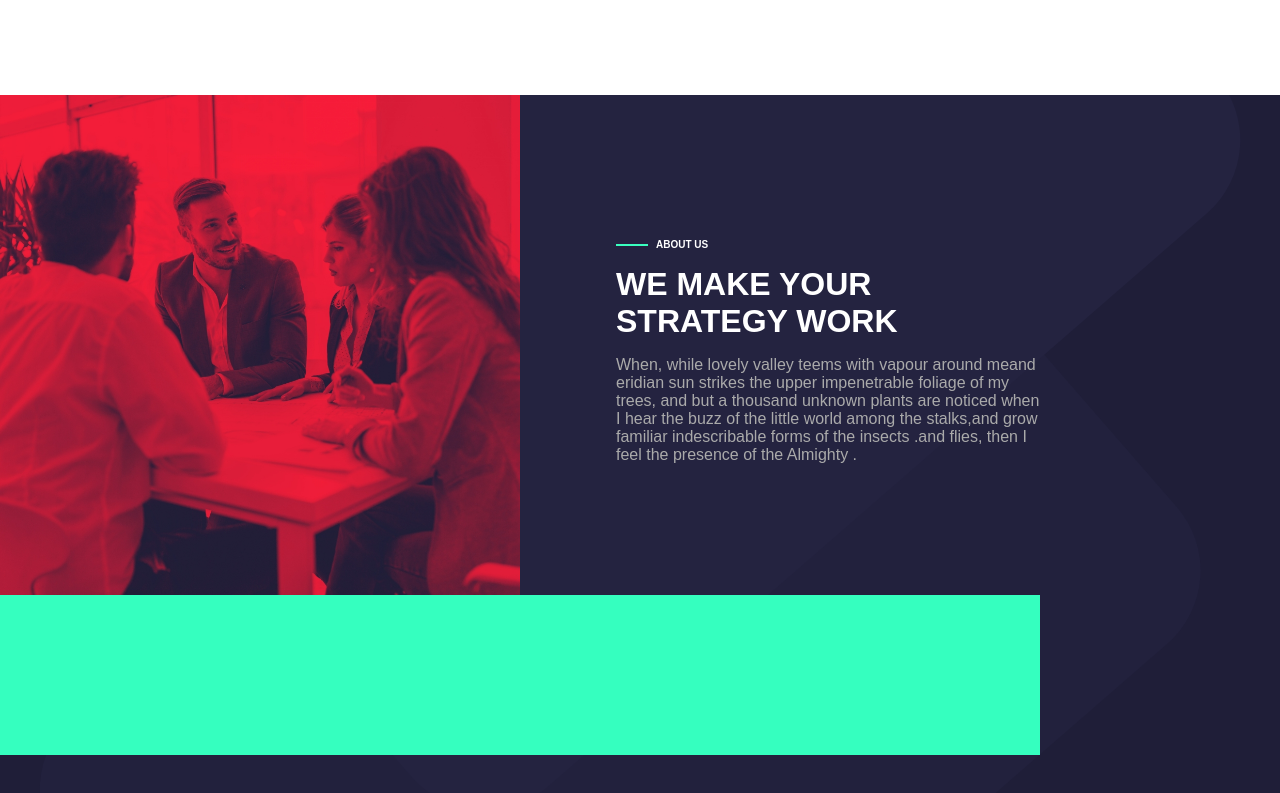
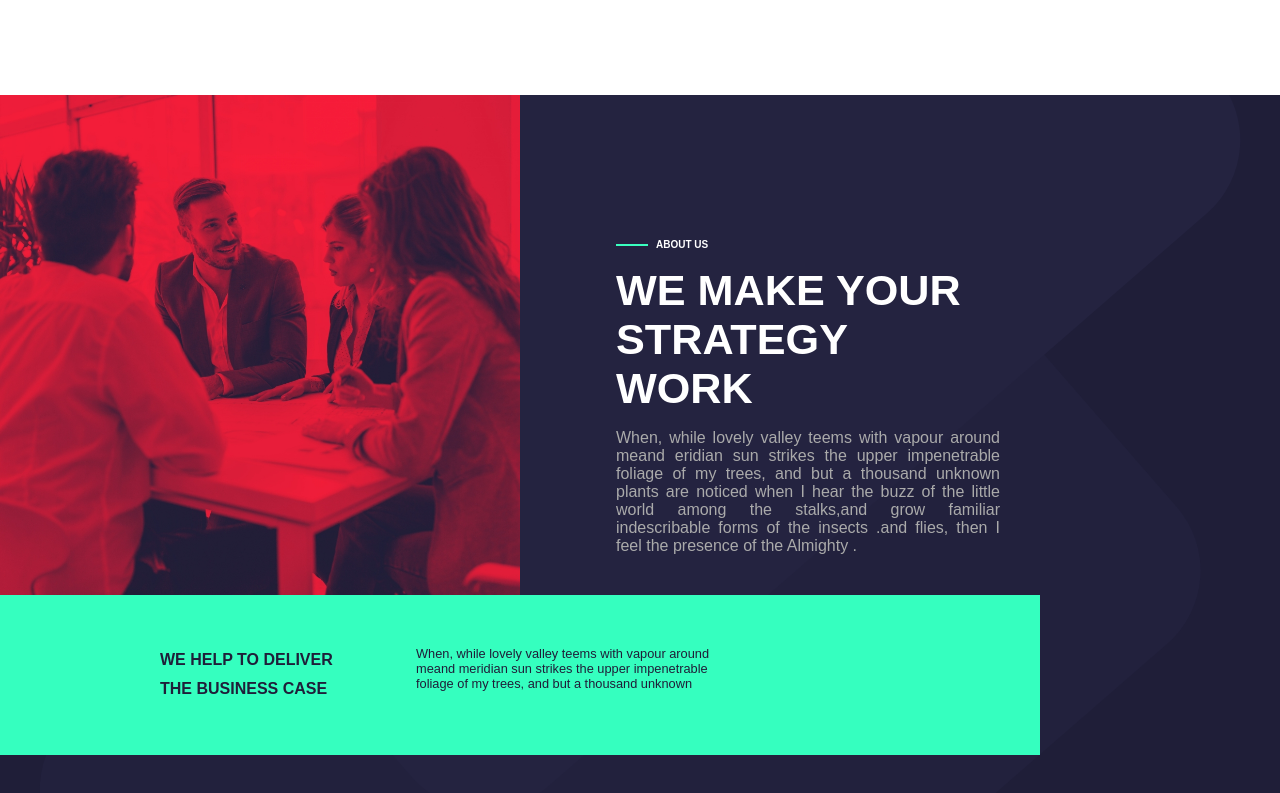
Before and after one commit to SharyMirko/proj-html-vuejs, a Vue app: page / in a window 1280 px wide. Shown: the part 1201-1994 px from the top of the page. Built offline with nearby package versions, Linux system fonts and the light colour scheme; a web font is replaced by a local one.

Commit message:
setto il testo

```diff
--- a/src/components/AboutPh.vue
+++ b/src/components/AboutPh.vue
@@ -19,7 +19,20 @@
         </p>
       </div>
     </div>
-    <div class="nonso"></div>
+    <div class="nonso">
+      <div class="text">
+        <div class="text-left">
+          <h6>WE HELP TO DELIVER THE BUSINESS CASE</h6>
+        </div>
+        <div class="text-right">
+          <p>
+            When, while lovely valley teems with vapour around meand meridian
+            sun strikes the upper impenetrable foliage of my trees, and but a
+            thousand unknown
+          </p>
+        </div>
+      </div>
+    </div>
   </div>
 </template>
 
@@ -66,21 +79,47 @@ export default {
     }
   }
   .slogan {
-    width: 20rem;
+    width: 25rem;
     padding: 1rem;
     h5 {
-      font-size: 2rem;
+      font-size: 2.7rem;
     }
   }
   .slogan-text {
+    width: 25rem;
     padding: 0 0 0 1rem;
     font-weight: 200;
     color: #aaa;
+    text-align: justify;
   }
 }
 .nonso {
   width: 100%;
   height: 10rem;
   background-color: #35ffbf;
+  display: flex;
+  flex-direction: column;
+  justify-content: center;
+  .text {
+    display: flex;
+    width: 100%;
+    padding: 0 5rem;
+    .text-left {
+      margin: 0 5rem 0 5rem;
+      width: 11rem;
+      h6 {
+        font-weight: 700;
+        color: #1f1f39;
+        font-size: 1rem;
+        line-height: 1.8;
+      }
+    }
+    .text-right {
+      width: 20rem;
+      font-size: 0.8rem;
+      font-weight: 200;
+      color: #1f1e38;
+    }
+  }
 }
 </style>
```
